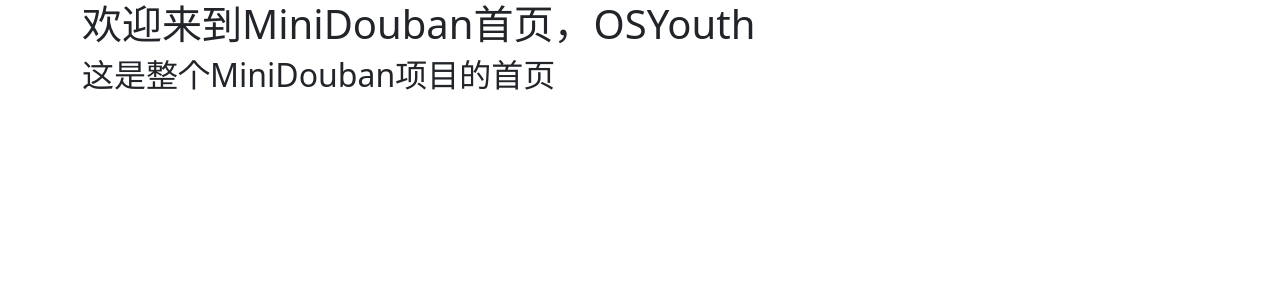
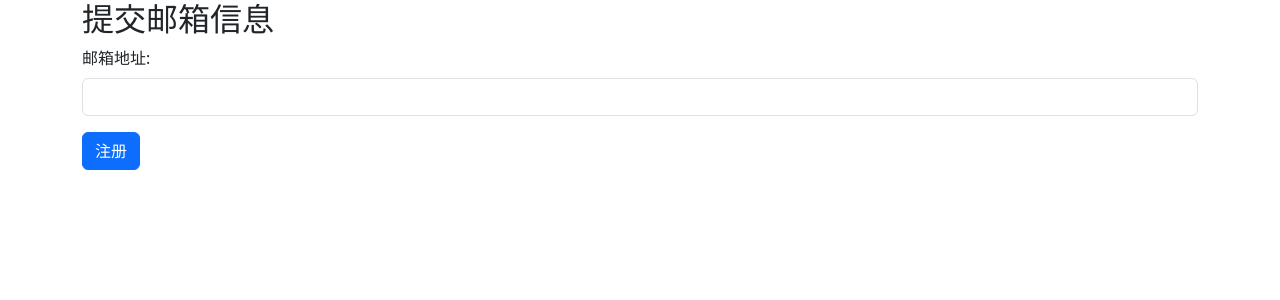
Before and after one commit to OSYouth/MiniDouban, a Django app: page / in a window 1280 px wide. Shown: the top 300 px of the page. Run offline with Django 5.2, Linux system fonts and the light colour scheme.

Commit message:
第4章模板第二次课内容小修改

```diff
--- a/movie/templates/home.html
+++ b/movie/templates/home.html
@@ -7,12 +7,21 @@
 </head>
 <body>
 <div class="container">
-<h1>欢迎来到MiniDouban首页，{{name}}</h1>
-<h2>这是整个MiniDouban项目的首页</h2>
-    </div>
+    <h2>提交邮箱信息</h2>
+    <form action="{% url 'signup' %}">
+        <div class="mb-3">
+            <label for="email" class="form-label">
+                邮箱地址:
+            </label>
+            <input type="email" class="form-control" name="email"/>
+        </div>
+        <button type="submit" class="btn btn-primary">
+            注册
+        </button>
+    </form>
+</div>
 <script src="https://cdn.jsdelivr.net/npm/bootstrap@5.3.3/dist/js/bootstrap.bundle.min.js"
         integrity="sha384-YvpcrYf0tY3lHB60NNkmXc5s9fDVZLESaAA55NDzOxhy9GkcIdslK1eN7N6jIeHz"
         crossorigin="anonymous"></script>
-
 </body>
 </html>
--- a/movie/templates/signup.html
+++ b/movie/templates/signup.html
@@ -8,7 +8,7 @@
 <body>
 <div class="container">
     <h2> {{ email }} 已注册成功</h2>
-    <a href="{% url 'moviehome' %}">Movie应用首页</a>
+    <a href="{% url 'home' %}">项目首页</a>
 </div>
 </body>
 </html>
```
Also changed, not shown: movie/templates/moviehome.html (+0 -14 lines).
